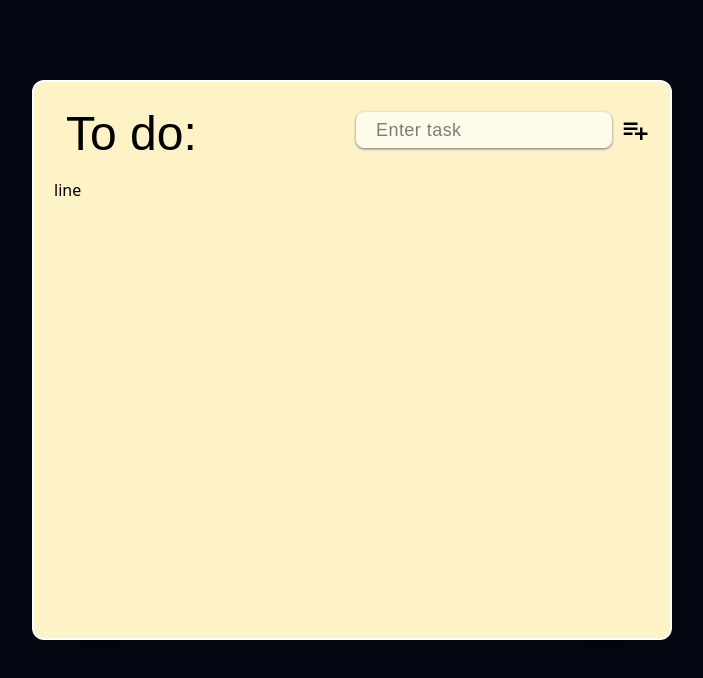
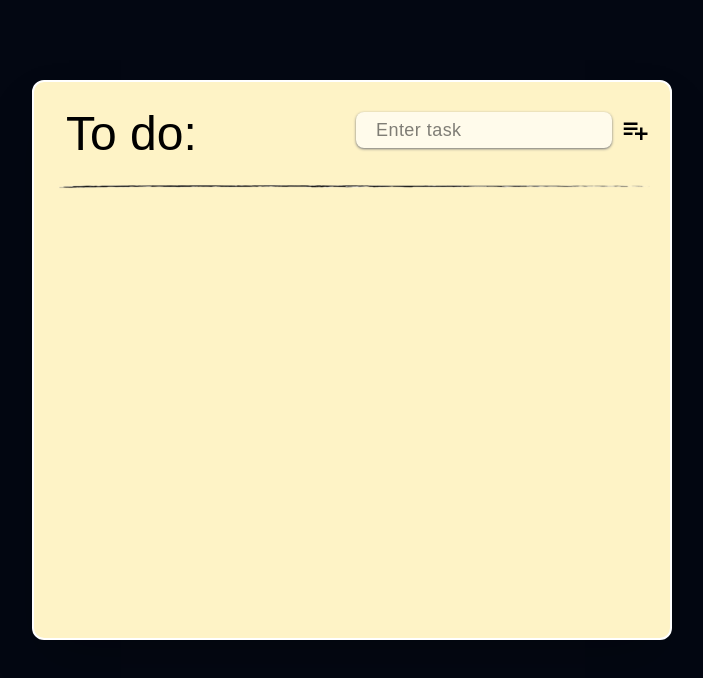
Before and after one commit to Aayush0430/to-do, a React (Vite) app: page / in a window 1280 px wide. Shown: the top 678 px of the page, without its empty margins (288-991 px from the left). Built offline with nearby package versions, Linux system fonts and the light colour scheme; a web font is replaced by a local one.

Commit message:
changesMade

```diff
--- a/src/Oneline.jsx
+++ b/src/Oneline.jsx
@@ -1,7 +1,11 @@
 import React from "react";
 
 const Oneline = () => {
-  return <div>line</div>;
+  return (
+    <div className="h-1">
+      <img src="oneline.png" className="" alt="" />
+    </div>
+  );
 };
 
 export default Oneline;
```
